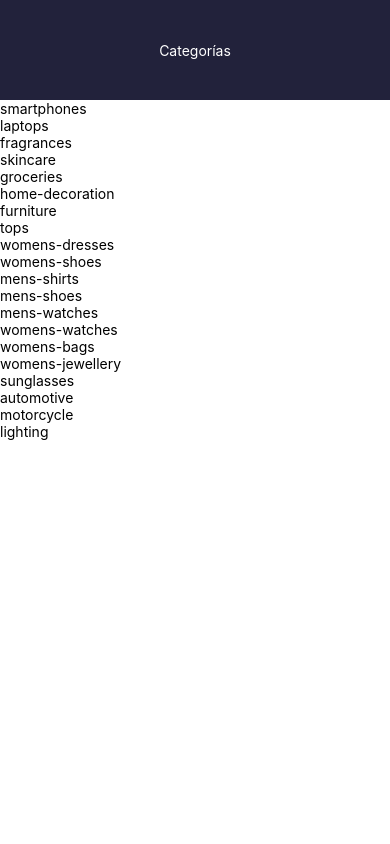
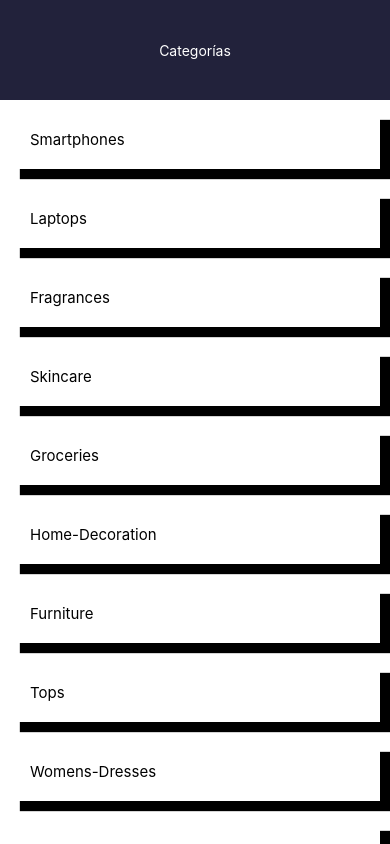
Before and after one commit to Profe-Pablo/56680-my-ecommerce-app, a React Native app: screen / in a window 390 px wide. Built offline with nearby package versions, Linux system fonts and the light colour scheme.

Commit message:
Clase 6 - Wrapper component & Constants

```diff
--- /dev/null
+++ b/src/components/Card.jsx
@@ -0,0 +1,24 @@
+import {View, StyleSheet} from 'react-native'
+
+const Card = ({children, style}) => {
+    return(
+        <View style={{...styles.container, ...style}}>
+            {children}
+        </View>
+    )
+}
+
+export default Card
+
+const styles = StyleSheet.create({
+    container: {
+        shadowColor: '#000',
+        shadowOffset: {
+            height: 10,
+            width: 10,
+        },
+        elevation: 5,
+        shadowOpacity: 1,
+        shadowRadius: 1
+    }
+})
--- /dev/null
+++ b/src/components/CategoryItem.jsx
@@ -0,0 +1,24 @@
+import { Text, StyleSheet } from "react-native"
+import Card from './Card'
+
+const CategoryItem = ({category}) => {
+    return (
+        <Card style={styles.cardContainer}>
+            <Text style={styles.text}>{category}</Text>
+        </Card>
+    )
+}
+
+export default CategoryItem
+
+const styles = StyleSheet.create({
+    cardContainer: {
+        backgroundColor: "#fff",
+        padding: 20,
+        margin: 10,
+    },
+    text: {
+        textTransform: 'capitalize',
+        fontSize: 15
+    }
+})
--- a/src/components/Header.jsx
+++ b/src/components/Header.jsx
@@ -1,7 +1,8 @@
-import {View, Text, StyleSheet} from 'react-native'
+import { View, Text, StyleSheet } from 'react-native'
+import { colors } from '../global/colors'
 
-const Header = ({title}) => {
-    return(
+const Header = ({ title }) => {
+    return (
         <View style={styles.headerContainer}>
             <Text style={styles.headerTitle}>{title}</Text>
         </View>
@@ -15,7 +16,7 @@ const styles = StyleSheet.create({
         height: 100,
         justifyContent: 'center',
         alignItems: 'center',
-        backgroundColor: '#22223B',
+        backgroundColor: colors.primary,
     },
     headerTitle: {
         color: '#fff'
--- /dev/null
+++ b/src/global/colors.js
@@ -0,0 +1,5 @@
+export const colors = {
+    primary: "#22223B",
+    secondary: '#9A8C98',
+    gray: '#ccc'
+}
--- a/src/screens/CategoriesScreen.jsx
+++ b/src/screens/CategoriesScreen.jsx
@@ -1,11 +1,12 @@
 import {View, Text, StyleSheet, FlatList} from 'react-native'
 import Header from '../components/Header'
 import categories_data from '../data/categories_data.json'
+import CategoryItem from '../components/CategoryItem'
 
 const CategoriesScreen = () => {
 
     const renderCategoryItem = ({item}) => (
-        <Text>{item}</Text>
+        <CategoryItem category={item} />
     )
 
     return(
```
